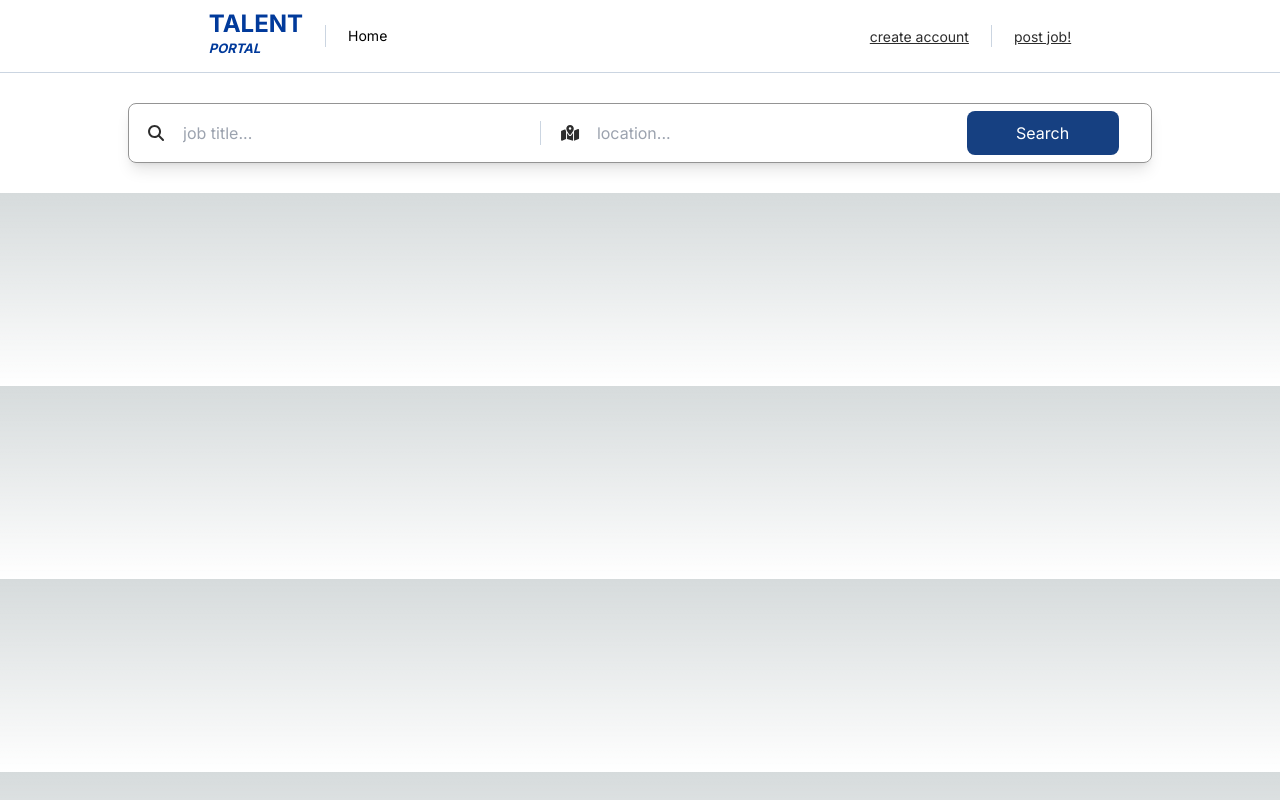
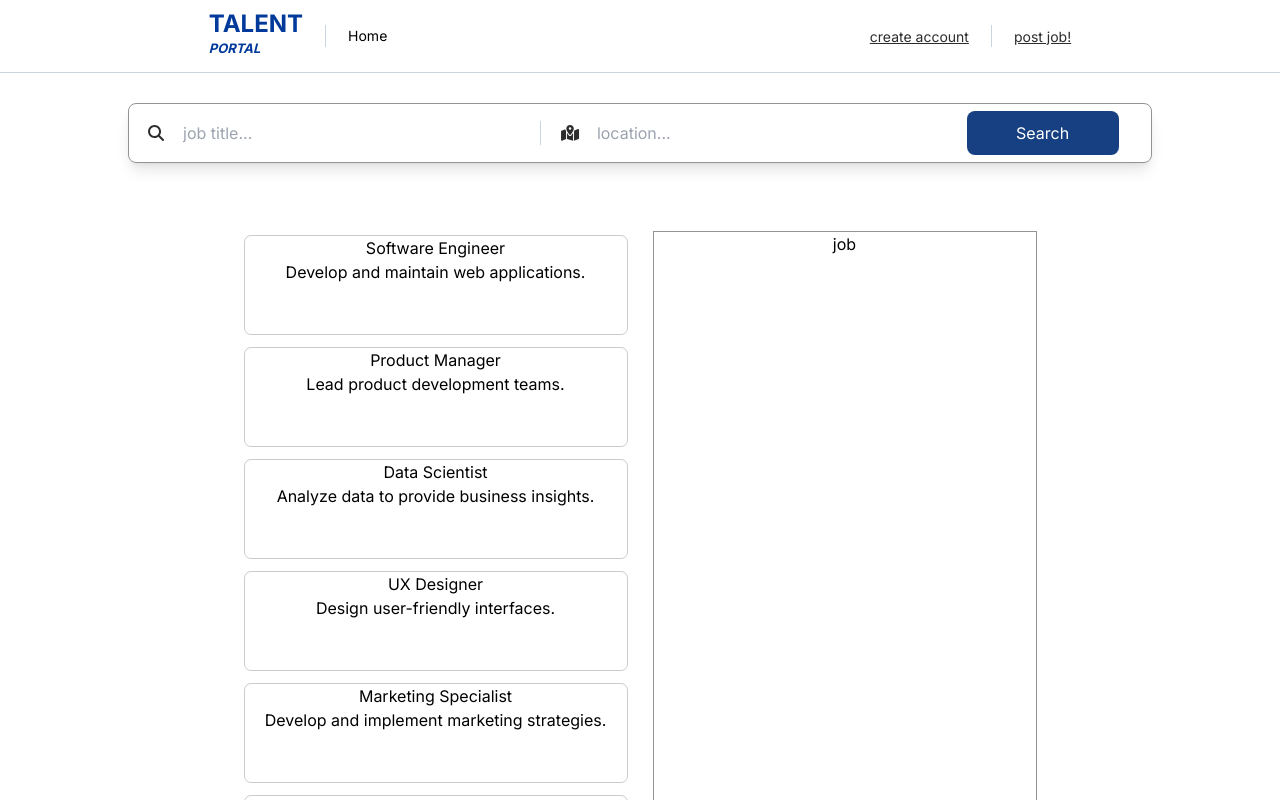
Before and after one commit to Ameer2000Mzori/TalentPortal, a Next.js app: page / in a window 1280 px wide. Shown: the top 800 px of the page. Built offline with nearby package versions, Linux system fonts and the light colour scheme.

Commit message:
added jobs list component and selected job component more styling needed

```diff
--- a/src/app/form/page.jsx
+++ b/src/app/form/page.jsx
@@ -37,7 +37,7 @@ export default function SearchForm() {
           />
         </div>
 
-        <button className="w-[152px] h-[44px]  rounded-[8px] text-white ml-[15px] bg-[#164081] hover:bg-[#163081] active:bg-[#162081]">
+        <button className="w-[152px] h-[44px]  rounded-[8px] text-white ml-[15px] mr-[15px] bg-[#164081] hover:bg-[#163081] active:bg-[#162081]">
           Search
         </button>
       </form>
--- /dev/null
+++ b/src/app/job/job.tsx
@@ -0,0 +1,3 @@
+export default function SelectedJob() {
+  return <div>job</div>
+}
--- /dev/null
+++ b/src/app/jobs/jobs.tsx
@@ -0,0 +1,18 @@
+import SelectedJob from '../job/job'
+import JobsList from '../jobslist/jobsList'
+
+export default function JobsPage() {
+  return (
+    <div className="h-[100vh] bg-white">
+      <div className="h-[95%] flex flex-row text-center items-center justify-center gap-[25px]">
+        <div className="w-[30%] h-[92%] overflow-hidden">
+          <JobsList />
+        </div>
+        <div className="w-[30%] h-[90%] border border-[#949494] ">
+          <SelectedJob />
+        </div>
+      </div>
+      <div className="h-[5%] bg-black"></div>
+    </div>
+  )
+}
--- a/src/app/jobs/page.tsx
+++ /dev/null
@@ -1,3 +0,0 @@
-export default function JobsPage() {
-  return <div>jobs page</div>
-}
--- /dev/null
+++ b/src/app/jobslist/jobsData.ts
@@ -0,0 +1,192 @@
+export type jobsTypes = {
+  title: string
+  description: string
+  company: string
+  location: string
+  date: string
+  logo: string
+  new: boolean
+}
+
+export const jobsData: jobsTypes[] = [
+  {
+    title: 'Software Engineer',
+    description: 'Develop and maintain web applications.',
+    company: 'TechCorp',
+    location: 'New York, NY',
+    date: '2024-05-01',
+    logo: 'https://example.com/logos/techcorp.png',
+    new: true,
+  },
+  {
+    title: 'Product Manager',
+    description: 'Lead product development teams.',
+    company: 'Innovatech',
+    location: 'San Francisco, CA',
+    date: '2024-04-25',
+    logo: 'https://example.com/logos/innovatech.png',
+    new: false,
+  },
+  {
+    title: 'Data Scientist',
+    description: 'Analyze data to provide business insights.',
+    company: 'DataMinds',
+    location: 'Austin, TX',
+    date: '2024-05-10',
+    logo: 'https://example.com/logos/dataminds.png',
+    new: true,
+  },
+  {
+    title: 'UX Designer',
+    description: 'Design user-friendly interfaces.',
+    company: 'DesignHub',
+    location: 'Los Angeles, CA',
+    date: '2024-05-05',
+    logo: 'https://example.com/logos/designhub.png',
+    new: true,
+  },
+  {
+    title: 'Marketing Specialist',
+    description: 'Develop and implement marketing strategies.',
+    company: 'MarketGurus',
+    location: 'Chicago, IL',
+    date: '2024-05-12',
+    logo: 'https://example.com/logos/marketgurus.png',
+    new: false,
+  },
+  {
+    title: 'DevOps Engineer',
+    description: 'Maintain and improve CI/CD pipelines.',
+    company: 'CloudWorks',
+    location: 'Seattle, WA',
+    date: '2024-05-07',
+    logo: 'https://example.com/logos/cloudworks.png',
+    new: true,
+  },
+  {
+    title: 'HR Manager',
+    description: 'Manage human resources activities.',
+    company: 'PeopleFirst',
+    location: 'Atlanta, GA',
+    date: '2024-04-30',
+    logo: 'https://example.com/logos/peoplefirst.png',
+    new: false,
+  },
+  {
+    title: 'Financial Analyst',
+    description: 'Analyze financial data and trends.',
+    company: 'FinancePros',
+    location: 'Boston, MA',
+    date: '2024-05-09',
+    logo: 'https://example.com/logos/financepros.png',
+    new: true,
+  },
+  {
+    title: 'Project Manager',
+    description: 'Oversee project timelines and deliverables.',
+    company: 'ProjectFlow',
+    location: 'Denver, CO',
+    date: '2024-05-03',
+    logo: 'https://example.com/logos/projectflow.png',
+    new: true,
+  },
+  {
+    title: 'Sales Executive',
+    description: 'Drive sales and meet targets.',
+    company: 'SalesForceX',
+    location: 'Dallas, TX',
+    date: '2024-05-11',
+    logo: 'https://example.com/logos/salesforcex.png',
+    new: false,
+  },
+  {
+    title: 'Customer Support Specialist',
+    description: 'Assist customers with their queries.',
+    company: 'HelpDesk Solutions',
+    location: 'Miami, FL',
+    date: '2024-05-06',
+    logo: 'https://example.com/logos/helpdesksolutions.png',
+    new: true,
+  },
+  {
+    title: 'Content Writer',
+    description: 'Create engaging content for various platforms.',
+    company: 'WriteWell',
+    location: 'San Diego, CA',
+    date: '2024-05-08',
+    logo: 'https://example.com/logos/writewell.png',
+    new: true,
+  },
+  {
+    title: 'Network Administrator',
+    description: 'Manage and maintain network infrastructure.',
+    company: 'NetSecure',
+    location: 'Phoenix, AZ',
+    date: '2024-05-04',
+    logo: 'https://example.com/logos/netsecure.png',
+    new: false,
+  },
+  {
+    title: 'Graphic Designer',
+    description: 'Create visual content for marketing campaigns.',
+    company: 'CreativeArts',
+    location: 'Portland, OR',
+    date: '2024-04-28',
+    logo: 'https://example.com/logos/creativearts.png',
+    new: true,
+  },
+  {
+    title: 'IT Support Specialist',
+    description: 'Provide technical support to employees.',
+    company: 'TechSupport Inc.',
+    location: 'San Jose, CA',
+    date: '2024-05-02',
+    logo: 'https://example.com/logos/techsupportinc.png',
+    new: false,
+  },
+  {
+    title: 'Operations Manager',
+    description: 'Oversee daily operations of the company.',
+    company: 'BizOps',
+    location: 'Las Vegas, NV',
+    date: '2024-05-01',
+    logo: 'https://example.com/logos/bizops.png',
+    new: true,
+  },
+  {
+    title: 'Business Analyst',
+    description: 'Analyze business processes and recommend improvements.',
+    company: 'BizInsights',
+    location: 'Salt Lake City, UT',
+    date: '2024-05-03',
+    logo: 'https://example.com/logos/bizinsights.png',
+    new: true,
+  },
+  {
+    title: 'Software Tester',
+    description: 'Test software applications for bugs and issues.',
+    company: 'QualityCheck',
+    location: 'Raleigh, NC',
+    date: '2024-05-06',
+    logo: 'https://example.com/logos/qualitycheck.png',
+    new: false,
+  },
+  {
+    title: 'SEO Specialist',
+    description: 'Optimize websites for search engines.',
+    company: 'SearchOptimize',
+    location: 'Orlando, FL',
+    date: '2024-04-29',
+    logo: 'https://example.com/logos/searchoptimize.png',
+    new: true,
+  },
+  {
+    title: 'Recruiter',
+    description: 'Find and hire the best talent.',
+    company: 'TalentFind',
+    location: 'Charlotte, NC',
+    date: '2024-05-07',
+    logo: 'https://example.com/logos/talentfind.png',
+    new: false,
+  },
+]
--- /dev/null
+++ b/src/app/jobslist/jobsList.tsx
@@ -0,0 +1,16 @@
+import { jobsData } from './jobsData'
+export default function JobsList() {
+  return (
+    <div className="">
+      {jobsData.map((job, index) => (
+        <div
+          key={index}
+          className="h-[100px] w-[100%] border border-[#cacaca] mt-[12px] rounded-[7px]"
+        >
+          <h1>{job.title}</h1>
+          <p>{job.description}</p>
+        </div>
+      ))}
+    </div>
+  )
+}
--- a/src/app/page.tsx
+++ b/src/app/page.tsx
@@ -1,10 +1,12 @@
 import Header from '@/app/header/page'
 import SearchForm from '@/app/form/page'
+import JobsPage from './jobs/jobs'
 export default function Home() {
   return (
     <div>
       <Header />
       <SearchForm />
+      <JobsPage />
     </div>
   )
 }
```
